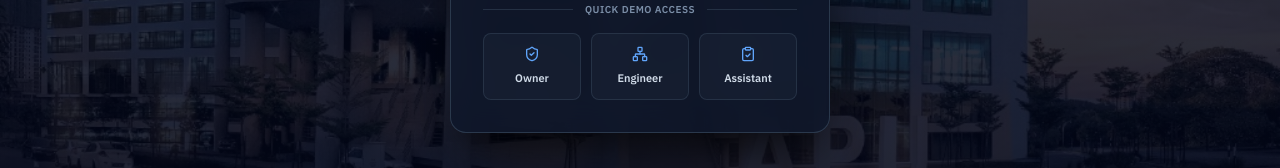
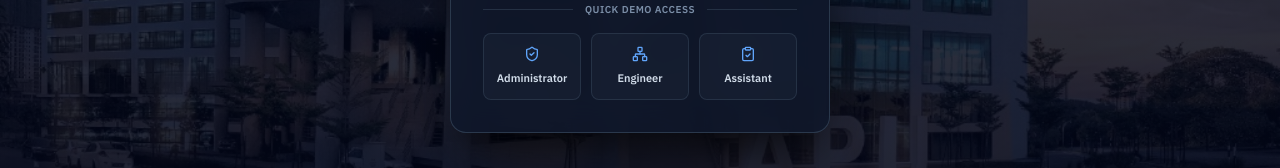
Before and after one commit to ThintMyat201/netcare-lab, a React (Create React App) app in the folder frontend/: page / in a window 1280 px wide. Shown: the part 515-683 px from the top of the page. Built offline with nearby package versions, Linux system fonts and the light colour scheme; no server answers.

Commit message:
Update Demo login form

```diff
--- a/frontend/src/pages/Login.tsx
+++ b/frontend/src/pages/Login.tsx
@@ -8,7 +8,7 @@ import { api, errorText } from '../lib/api';
 const DEMO_ACCOUNTS = [
   {
     id: 'owner',
-    label: 'Owner',
+    label: 'Administrator',
     email: 'owner@apu.edu.my',
     password: 'OwnerSecure2026!',
     icon: ShieldCheck,
```
